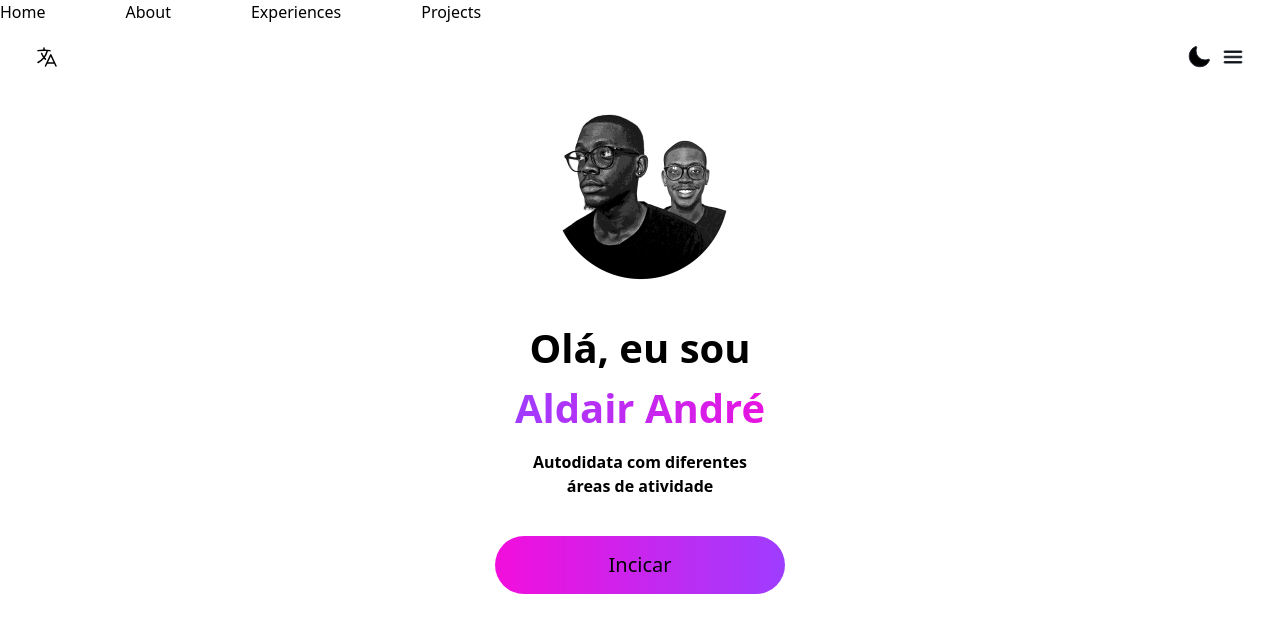
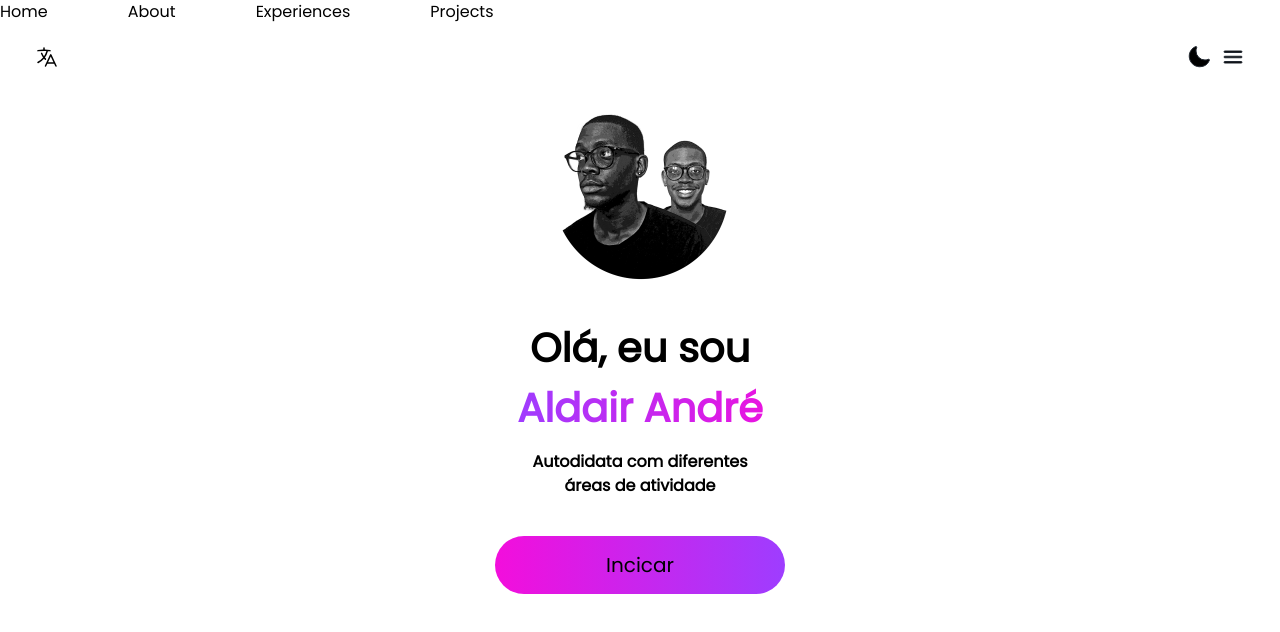
Before and after one commit to aldairandre99/portfolio, a Next.js app: page / in a window 1280 px wide. Shown: the top 632 px of the page. Built offline with nearby package versions, Linux system fonts and the light colour scheme.

Commit message:
:sparkles: Add font
Poppins

```diff
--- a/app/layout.tsx
+++ b/app/layout.tsx
@@ -1,4 +1,11 @@
 import type { Metadata } from "next"
+import { Poppins } from "next/font/google"
+
+const int = Poppins({
+  subsets : ['latin'],
+  weight : ['400'],
+  style: 'normal',
+})
 
 import './globals.css'
 
@@ -13,7 +20,7 @@ export default function RootLayout({
   children: React.ReactNode
 }) {
   return (
-    <html lang="en">
+    <html lang="en" className={int.className}>
       <body>{children}</body>
     </html>
   )
```
